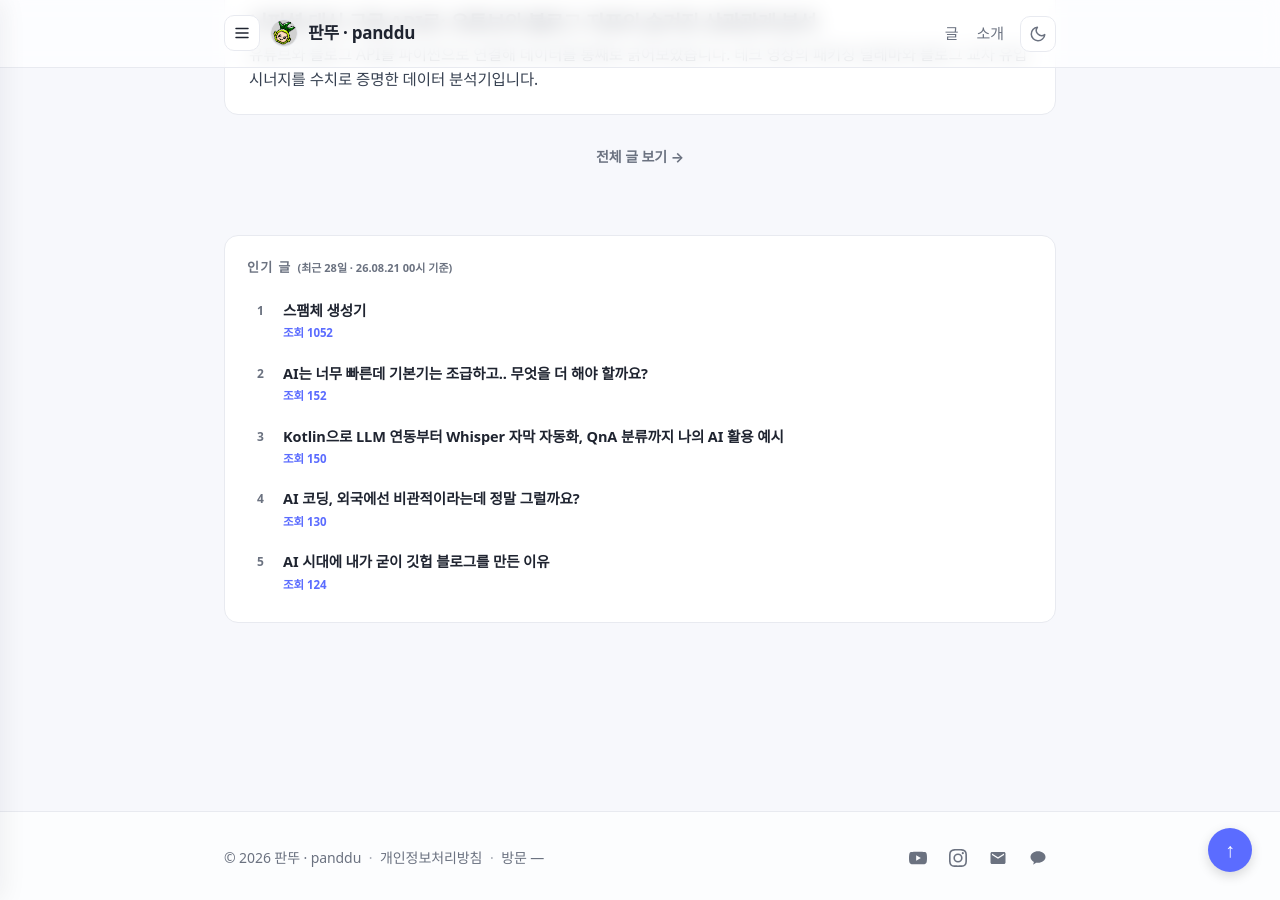
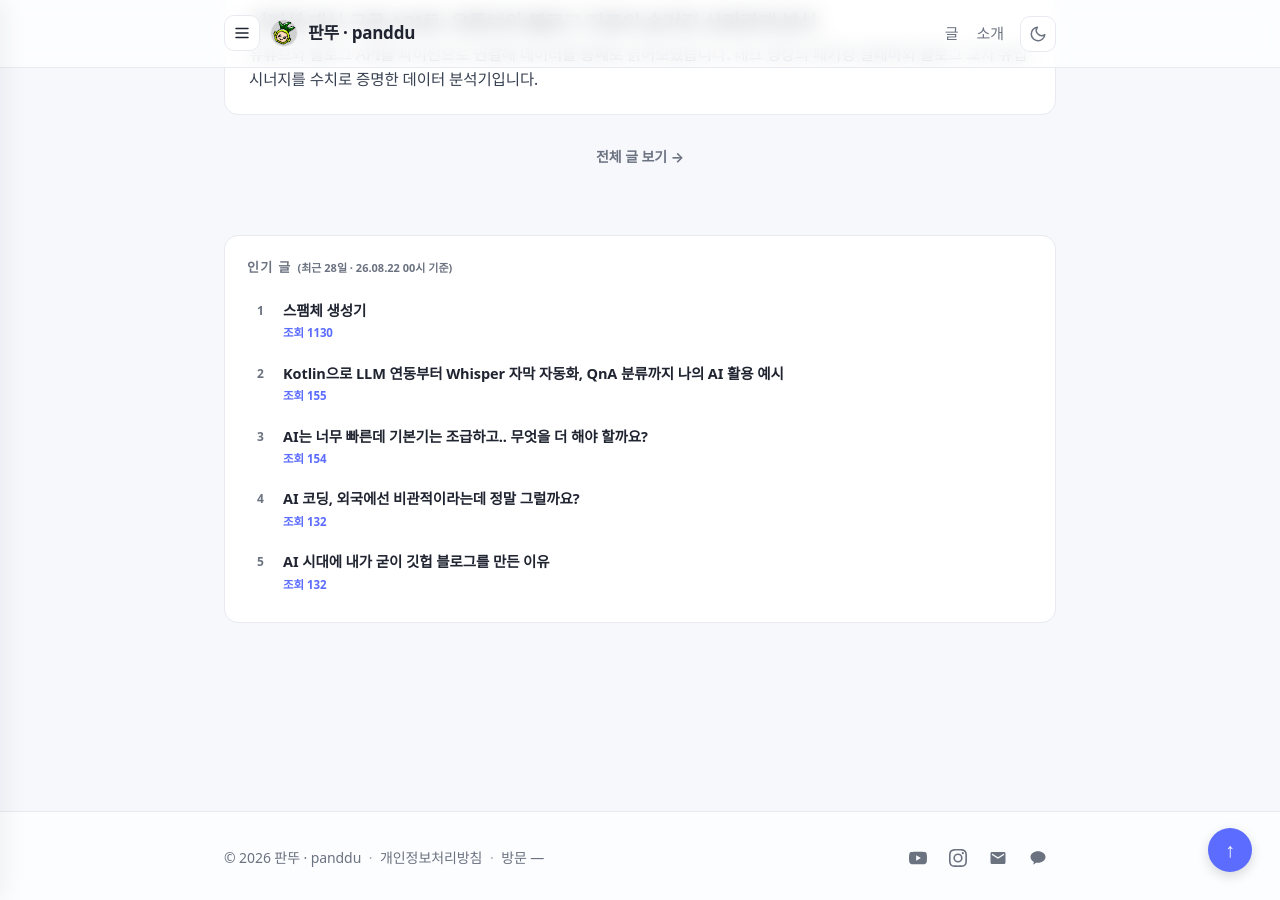
Before and after one commit to panddu/panddu.github.io, a Jekyll site: the page built from index.html, in a window 1280 px wide and 900 px high, scrolled down 1992 px. Built offline with Jekyll 4.4.1, drawn with Linux system fonts in a browser that asks for light colours; some web fonts are replaced.

Commit message:
chore: update popular posts

```diff
--- a/_data/popular_posts.json
+++ b/_data/popular_posts.json
@@ -1,31 +1,31 @@
 {
-  "generated_at": "2026-08-21T00:31:32+09:00",
+  "generated_at": "2026-08-22T00:31:03+09:00",
   "period_days": 28,
   "posts": [
     {
       "title": "스팸체 생성기",
       "url": "/posts/2019/04/spammaker/",
-      "views": 1052
+      "views": 1130
+    },
+    {
+      "title": "Kotlin으로 LLM 연동부터 Whisper 자막 자동화, QnA 분류까지 나의 AI 활용 예시",
+      "url": "/posts/2026/08/panddu-ai-workflow/",
+      "views": 155
     },
     {
       "title": "AI는 너무 빠른데 기본기는 조급하고.. 무엇을 더 해야 할까요?",
       "url": "/posts/2026/08/ai-and-basic-skills/",
-      "views": 152
-    },
-    {
-      "title": "Kotlin으로 LLM 연동부터 Whisper 자막 자동화, QnA 분류까지 나의 AI 활용 예시",
-      "url": "/posts/2026/08/panddu-ai-workflow/",
-      "views": 150
+      "views": 154
     },
     {
       "title": "AI 코딩, 외국에선 비관적이라는데 정말 그럴까요?",
       "url": "/posts/2026/08/ai-coding-sentiment/",
-      "views": 130
+      "views": 132
     },
     {
       "title": "AI 시대에 내가 굳이 깃헙 블로그를 만든 이유",
       "url": "/posts/2026/08/why-i-made-github-blog/",
-      "views": 124
+      "views": 132
     }
   ]
 }
```
